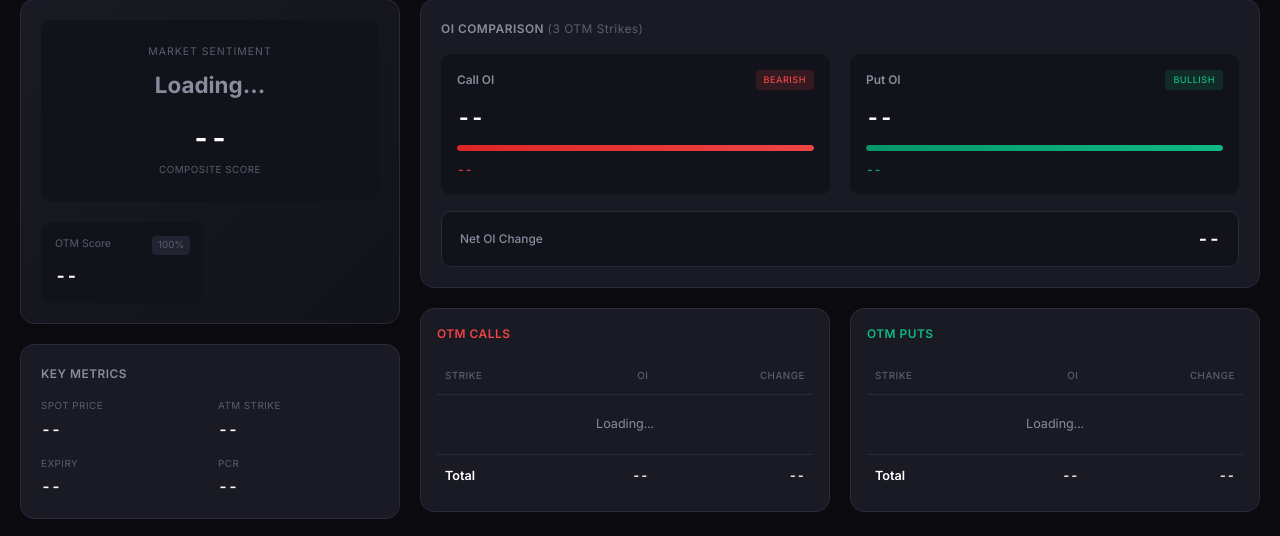
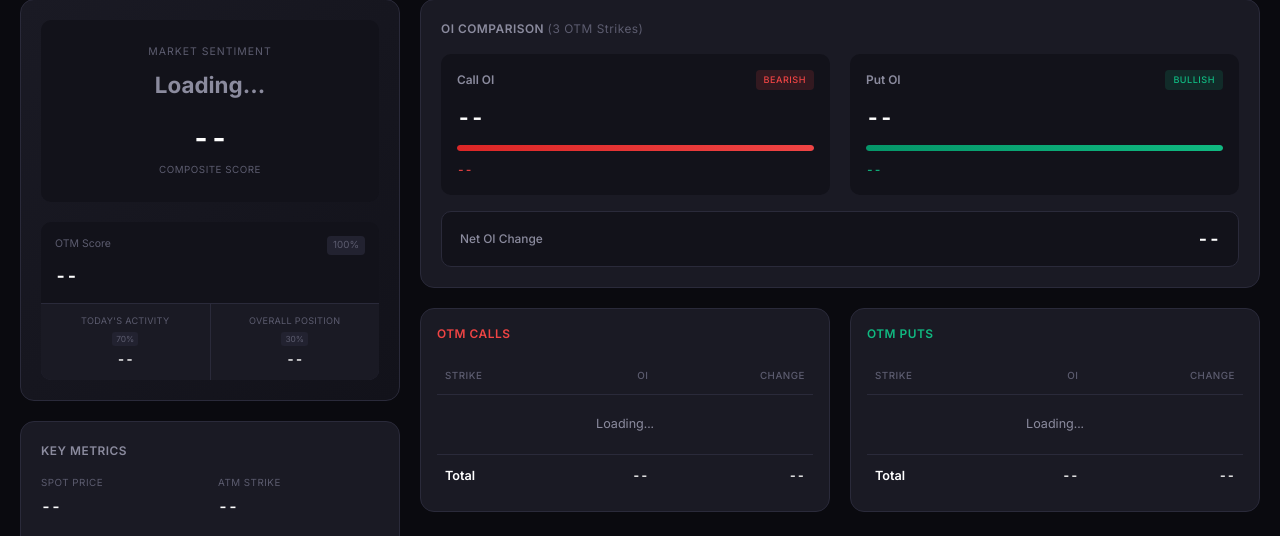
Before and after one commit to rajat157/oi_tracker, a Flask app: page / in a window 1280 px wide. Shown: the part 110-646 px from the top of the page. Run offline with Flask 3, Linux system fonts and the light colour scheme; data that the repository does not hold is empty; some libraries are stand-ins or nearby versions.

Commit message:
Add 70/30 breakdown display for each zone score
- Show "Today's Activity (70%)" and "Overall Position (30%)"
  sub-items under each zone (OTM/ATM/ITM) score
- Backend now returns component scores: otm_change_score,
  otm_total_score, atm_change_score, atm_total_score, etc.
- Updated CSS with breakdown-zone and sub-item styling
- Color-coded sub-values based on bullish/bearish sentiment

Co-Authored-By: Claude Opus 4.5 <noreply@anthropic.com>

```diff
--- a/static/chart.js
+++ b/static/chart.js
@@ -61,9 +61,9 @@ function updateSectionVisibility() {
     const itmBreakdown = document.getElementById('itm-breakdown');
 
     if (atmSection) atmSection.style.display = includeATM ? 'block' : 'none';
-    if (atmBreakdown) atmBreakdown.style.display = includeATM ? 'flex' : 'none';
+    if (atmBreakdown) atmBreakdown.style.display = includeATM ? 'block' : 'none';
     if (itmSection) itmSection.style.display = includeITM ? 'grid' : 'none';
-    if (itmBreakdown) itmBreakdown.style.display = includeITM ? 'flex' : 'none';
+    if (itmBreakdown) itmBreakdown.style.display = includeITM ? 'block' : 'none';
 }
 
 // Initialize Chart.js
@@ -247,9 +247,18 @@ function updateDashboard(data) {
         setText('itm-weight', Math.round(data.weights.itm * 100) + '%');
     }
 
+    // Update zone scores and their 70/30 components
     updateScore('otm-score-display', data.otm_score, true);
+    updateScore('otm-change-score', data.otm_change_score, true);
+    updateScore('otm-total-score', data.otm_total_score, true);
+
     updateScore('atm-score-display', data.atm_score, true);
+    updateScore('atm-change-score', data.atm_change_score, true);
+    updateScore('atm-total-score', data.atm_total_score, true);
+
     updateScore('itm-score-display', data.itm_score, true);
+    updateScore('itm-change-score', data.itm_change_score, true);
+    updateScore('itm-total-score', data.itm_total_score, true);
 
     // Update metrics
     setText('spot-price', formatNumber(data.spot_price));
@@ -321,6 +330,7 @@ function updateScore(id, value, addColorClass = false) {
         }
     } else {
         elem.textContent = '--';
+        elem.classList.remove('positive', 'negative');
     }
 }
 
--- a/static/styles.css
+++ b/static/styles.css
@@ -308,9 +308,21 @@ body {
 
 /* Breakdown */
 .verdict-breakdown {
-    display: grid;
-    grid-template-columns: 1fr 1fr;
+    display: flex;
+    flex-direction: column;
     gap: 12px;
+}
+
+.breakdown-zone {
+    background: var(--bg-secondary);
+    border-radius: var(--radius-md);
+    overflow: hidden;
+}
+
+.breakdown-item.zone-header {
+    padding: 14px;
+    background: transparent;
+    border-radius: 0;
 }
 
 .breakdown-item {
@@ -349,6 +361,53 @@ body {
 }
 
 .breakdown-value.negative {
+    color: var(--bearish);
+}
+
+/* Sub-breakdown (70/30 split) */
+.breakdown-sub {
+    display: grid;
+    grid-template-columns: 1fr 1fr;
+    gap: 1px;
+    background: var(--border);
+    border-top: 1px solid var(--border);
+}
+
+.sub-item {
+    display: flex;
+    flex-direction: column;
+    align-items: center;
+    gap: 4px;
+    padding: 10px 8px;
+    background: var(--bg-card);
+}
+
+.sub-label {
+    font-size: 0.65rem;
+    color: var(--text-muted);
+    text-transform: uppercase;
+    letter-spacing: 0.3px;
+}
+
+.sub-weight {
+    font-size: 0.6rem;
+    color: var(--text-muted);
+    background: var(--bg-hover);
+    padding: 1px 4px;
+    border-radius: 3px;
+}
+
+.sub-value {
+    font-size: 0.95rem;
+    font-weight: 600;
+    font-variant-numeric: tabular-nums;
+}
+
+.sub-value.positive {
+    color: var(--bullish);
+}
+
+.sub-value.negative {
     color: var(--bearish);
 }
 
--- a/templates/dashboard.html
+++ b/templates/dashboard.html
@@ -64,26 +64,71 @@
                         </div>
                     </div>
                     <div class="verdict-breakdown">
-                        <div class="breakdown-item">
+                        <!-- OTM Zone -->
+                        <div class="breakdown-zone">
+                            <div class="breakdown-item zone-header">
                                 <div class="breakdown-header">
                                     <span class="breakdown-label">OTM Score</span>
                                     <span class="breakdown-weight" id="otm-weight">100%</span>
                                 </div>
                                 <span class="breakdown-value" id="otm-score-display">--</span>
                             </div>
-                        <div class="breakdown-item" id="atm-breakdown" style="display: none;">
+                            <div class="breakdown-sub">
+                                <div class="sub-item">
+                                    <span class="sub-label">Today's Activity</span>
+                                    <span class="sub-weight">70%</span>
+                                    <span class="sub-value" id="otm-change-score">--</span>
+                                </div>
+                                <div class="sub-item">
+                                    <span class="sub-label">Overall Position</span>
+                                    <span class="sub-weight">30%</span>
+                                    <span class="sub-value" id="otm-total-score">--</span>
+                                </div>
+                            </div>
+                        </div>
+                        <!-- ATM Zone -->
+                        <div class="breakdown-zone" id="atm-breakdown" style="display: none;">
+                            <div class="breakdown-item zone-header">
                                 <div class="breakdown-header">
                                     <span class="breakdown-label">ATM Score</span>
                                     <span class="breakdown-weight" id="atm-weight">0%</span>
                                 </div>
                                 <span class="breakdown-value" id="atm-score-display">--</span>
                             </div>
-                        <div class="breakdown-item" id="itm-breakdown" style="display: none;">
+                            <div class="breakdown-sub">
+                                <div class="sub-item">
+                                    <span class="sub-label">Today's Activity</span>
+                                    <span class="sub-weight">70%</span>
+                                    <span class="sub-value" id="atm-change-score">--</span>
+                                </div>
+                                <div class="sub-item">
+                                    <span class="sub-label">Overall Position</span>
+                                    <span class="sub-weight">30%</span>
+                                    <span class="sub-value" id="atm-total-score">--</span>
+                                </div>
+                            </div>
+                        </div>
+                        <!-- ITM Zone -->
+                        <div class="breakdown-zone" id="itm-breakdown" style="display: none;">
+                            <div class="breakdown-item zone-header">
                                 <div class="breakdown-header">
                                     <span class="breakdown-label">ITM Score</span>
                                     <span class="breakdown-weight" id="itm-weight">0%</span>
                                 </div>
                                 <span class="breakdown-value" id="itm-score-display">--</span>
+                            </div>
+                            <div class="breakdown-sub">
+                                <div class="sub-item">
+                                    <span class="sub-label">Today's Activity</span>
+                                    <span class="sub-weight">70%</span>
+                                    <span class="sub-value" id="itm-change-score">--</span>
+                                </div>
+                                <div class="sub-item">
+                                    <span class="sub-label">Overall Position</span>
+                                    <span class="sub-weight">30%</span>
+                                    <span class="sub-value" id="itm-total-score">--</span>
+                                </div>
+                            </div>
                         </div>
                     </div>
                 </div>
```
Also changed, not shown: oi_analyzer.py (+10 -0 lines). Lines whose indentation alone changed are shown as unchanged.
